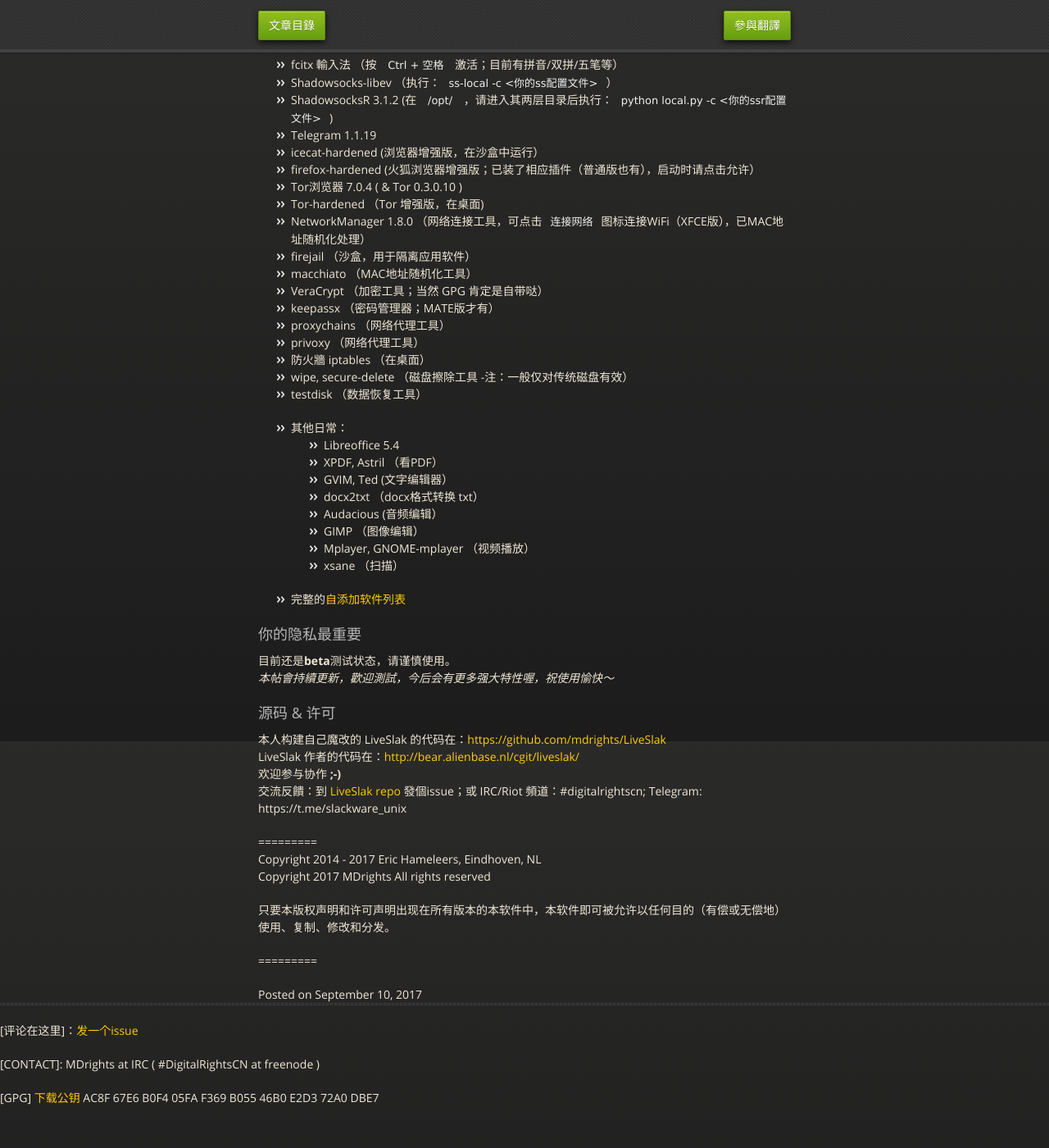
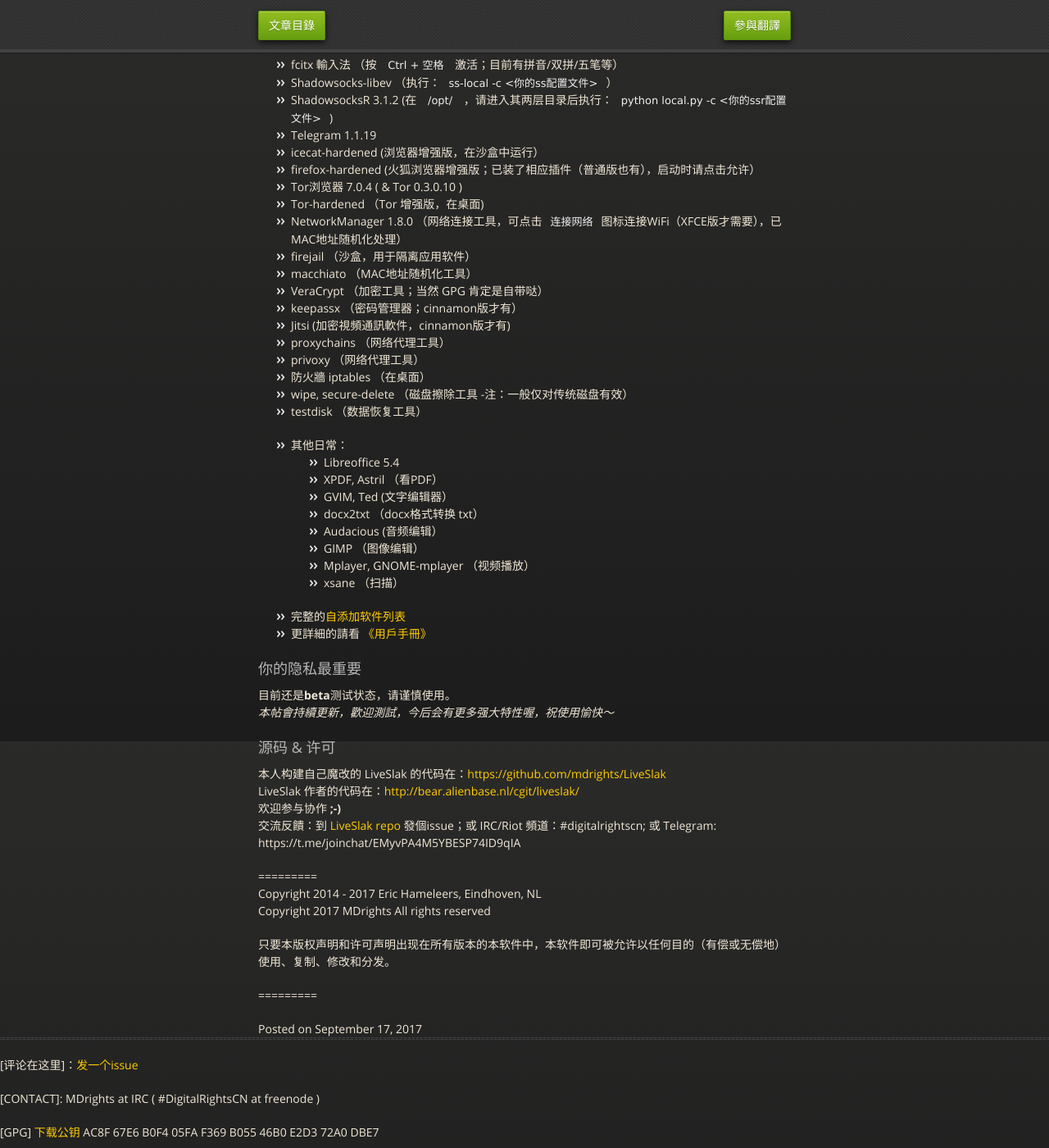
Before and after one commit to mdrights/os-observe, a Jekyll site: the page built from _posts/2017-12-31-Liveslak-intro.md, in a window 1280 px wide and 1400 px high, scrolled down 1796 px. Shown: the whole window at 82% size. Built offline with Jekyll 4.4.1, drawn with Linux system fonts in a browser that asks for light colours; some of the changed text lies outside the part shown.

Commit message:
add the user guide

```diff
--- a/_posts/2017-12-31-Liveslak-intro.md
+++ b/_posts/2017-12-31-Liveslak-intro.md
@@ -1,5 +1,5 @@
 ---
-date: 2017-09-10
+date: 2017-09-17
 ---
 
 ## 私人定制隐私加强的 live 操作系统：LiveSlak
@@ -53,8 +53,8 @@
 
 ### 下载
 两款桌面
-- Xfce：轻量版（1.0G）
-- MATE：完整版（约2.0G）
+- Xfce：最小安裝版（1.0G）
+- cinnamon：完整版（约2.0G）
 
 其他不再贅述，上干货 _（下載後記得做校验；網盤服務商爲 Blaucloud.de 位於德國）_ ：
 
@@ -80,11 +80,12 @@
 - firefox-hardened (火狐浏览器增强版；已装了相应插件（普通版也有），启动时请点击允许）
 - Tor浏览器 7.0.4 ( & Tor 0.3.0.10 )
 - Tor-hardened （Tor 增强版，在桌面)
-- NetworkManager 1.8.0 （网络连接工具，可点击`连接网络`图标连接WiFi（XFCE版），已MAC地址随机化处理）
+- NetworkManager 1.8.0 （网络连接工具，可点击`连接网络`图标连接WiFi（XFCE版才需要），已MAC地址随机化处理）
 - firejail （沙盒，用于隔离应用软件）
 - macchiato （MAC地址随机化工具）
 - VeraCrypt （加密工具；当然 GPG 肯定是自带哒）
-- keepassx （密码管理器；MATE版才有）
+- keepassx （密码管理器；cinnamon版才有）
+- Jitsi	(加密視頻通訊軟件，cinnamon版才有)
 - proxychains （网络代理工具）
 - privoxy （网络代理工具）
 - 防火牆 iptables （在桌面）
@@ -102,6 +103,7 @@
     - xsane （扫描）
 
 - 完整的[自添加软件列表](https://github.com/mdrights/LiveSlak/blob/mdrights/pkglists/mdrights.lst)
+- 更詳細的請看 [《用戶手冊》]({{ site.baseurl }}/docs/LiveSlak-Users-Guide.md)
 
 
 ### 你的隐私最重要
@@ -112,7 +114,7 @@
 本人构建自己魔改的 LiveSlak 的代码在：[https://github.com/mdrights/LiveSlak](https://github.com/mdrights/LiveSlak)
 LiveSlak 作者的代码在：[http://bear.alienbase.nl/cgit/liveslak/](http://bear.alienbase.nl/cgit/liveslak/)
 **欢迎参与协作 ;-)**
-**交流反饋**：到 [LiveSlak repo](https://github.com/mdrights/LiveSlak) 發個issue；或 IRC/Riot 頻道：#digitalrightscn; Telegram: https://t.me/slackware_unix
+**交流反饋**：到 [LiveSlak repo](https://github.com/mdrights/LiveSlak) 發個issue；或 IRC/Riot 頻道：#digitalrightscn; 或 Telegram: https://t.me/joinchat/EMyvPA4M5YBESP74ID9qIA
 
 
 =========
```
Also changed, not shown: docs/LiveSlak-Users-Guide.md (added, +86 -0 lines).
